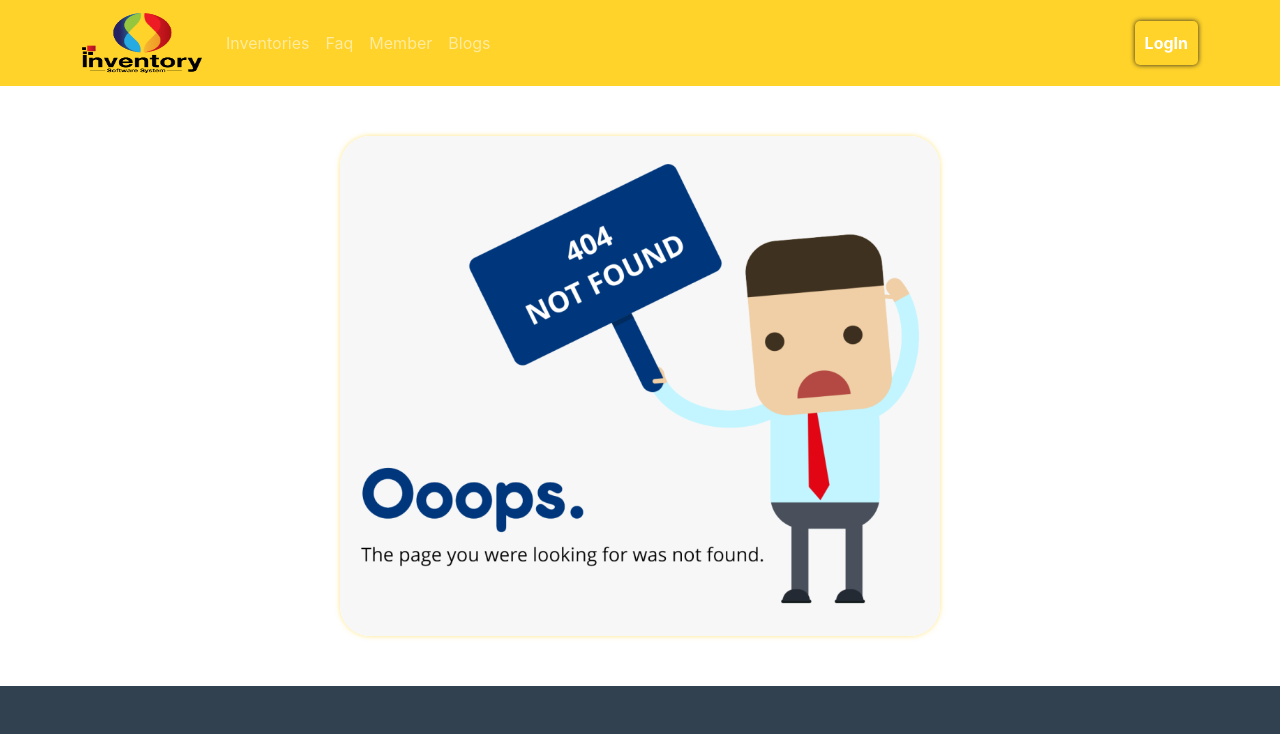
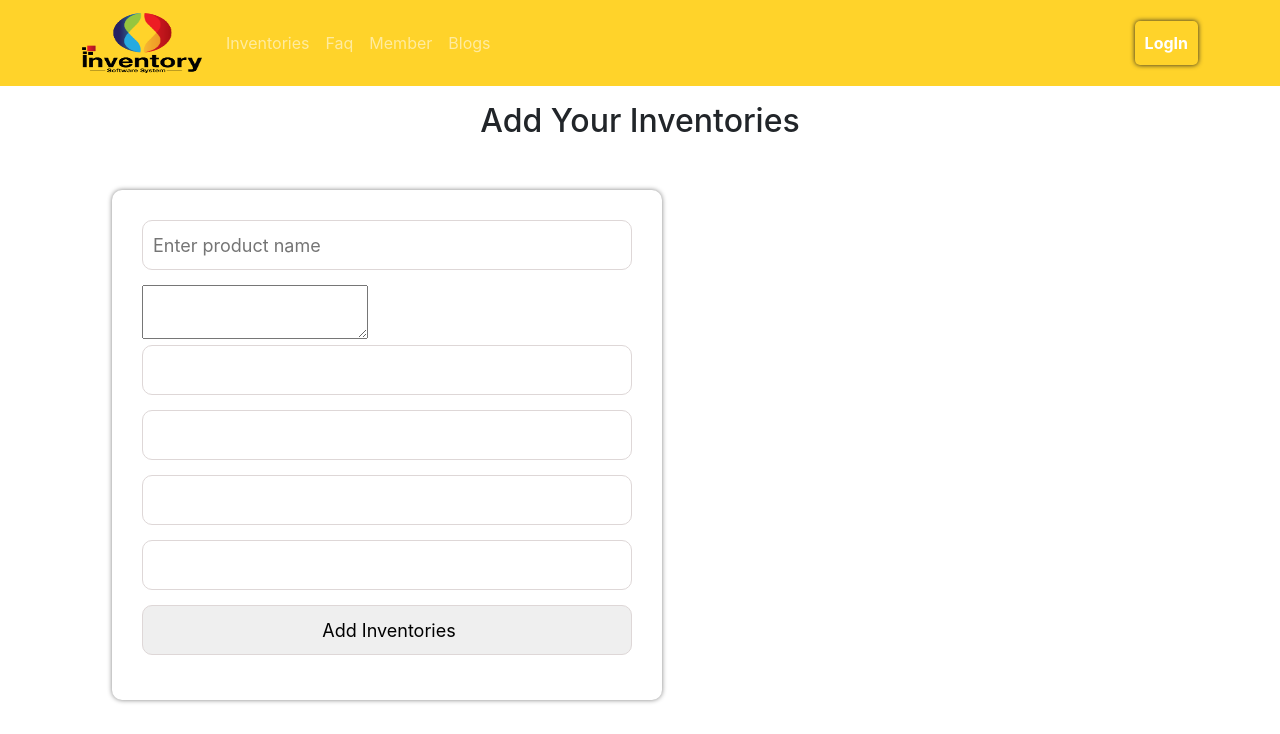
Before and after one commit to ambishalsaha01/warehouse-management-client-side-11, a React (Create React App) app: page /addinventories in a window 1280 px wide. Shown: the top 734 px of the page. Built offline with nearby package versions, Linux system fonts and the light colour scheme; no server answers.

Commit message:
manage inventories setup

```diff
--- a/package.json
+++ b/package.json
@@ -12,6 +12,7 @@
     "react-bootstrap": "^2.3.1",
     "react-dom": "^18.1.0",
     "react-firebase-hooks": "^5.0.3",
+    "react-hook-form": "^7.30.0",
     "react-router-dom": "^6.3.0",
     "react-scripts": "5.0.1",
     "react-toastify": "^8.2.0",
--- a/src/App.js
+++ b/src/App.js
@@ -8,6 +8,8 @@ import Header from './Pages/Shared/Header/Header';
 import NotFound from './Pages/Shared/NotFound/NotFound';
 import './App.css';
 import InventoryDetails from './Pages/Home/InventoryDetails/InventoryDetails';
+import ManageInventories from './Pages/ManageInventories/ManageInventories';
+import AddInventories from './Pages/AddInventories/AddInventories';
 
 function App() {
   return (
@@ -20,7 +22,8 @@ function App() {
         <Route path='/blogs' element={<Blogs></Blogs>}></Route>
         <Route path='/login' element={<Login></Login>}></Route>
         <Route path='/register' element={<Register></Register>}></Route>
-        <Route path=''></Route>
+        <Route path='/manageinventories' element={<ManageInventories></ManageInventories>}></Route>
+        <Route path='/addinventories' element={<AddInventories></AddInventories>}></Route>
         <Route path='*' element={<NotFound></NotFound>}></Route>
       </Routes>
       <Footer></Footer>
--- /dev/null
+++ b/src/Pages/AddInventories/AddInventories.css
@@ -0,0 +1,19 @@
+.add-inventory-container{
+    margin: 50px 30px;
+    padding: 30px;
+    max-width: 550px;
+    background-color: #fff;
+    box-shadow: 0 0 5px  rgba(0, 0, 0, 0.499);
+    border-radius: 10px;
+}
+
+.add-inventory-container input{
+    display: block;
+    width: 100%;
+    height: 50px;
+    padding-left: 10px;
+    font-size: 18px;
+    margin-bottom: 15px;
+    border: 1px solid #ded7d7;
+    border-radius: 10px;
+}
--- /dev/null
+++ b/src/Pages/AddInventories/AddInventories.js
@@ -0,0 +1,37 @@
+import React from 'react';
+import { useForm } from "react-hook-form";
+import './AddInventories.css'
+
+const AddInventories = () => {
+    const { register, handleSubmit } = useForm();
+    const onSubmit = data => {
+        const url = `http://localhost:5000/inventory/`
+        fetch(url, {
+            method: 'POST',
+            headers: {
+                'content-type': 'application/json'
+            },
+            body: JSON.stringify(data)
+        })
+            .then(res => res.json())
+            .then(result => { console.log(result) })
+    };
+    return (
+        <div className='container'>
+            <h2 className='text-center my-3'>Add Your Inventories</h2>
+            <div className="add-inventory-container">
+                <form onSubmit={handleSubmit(onSubmit)}>
+                    <input placeholder='Enter product name' type="product Name" {...register("productName", { required: true })} />
+                    <textarea type="description" {...register("description")} />
+                    <input type="price" {...register("price")} />
+                    <input type="quantity" {...register("quantity")} />
+                    <input type="img url" {...register("img")} />
+                    <input type="suplierName" {...register("suplierName")} />
+                    <input value='Add Inventories' type="submit" />
+                </form>
+            </div>
+        </div>
+    );
+};
+
+export default AddInventories;
--- /dev/null
+++ b/src/Pages/Home/InventoryDetails/InventoryDetails.css
@@ -0,0 +1,26 @@
+.inventory-detail-container{
+    display: grid;
+    grid-template-columns: 1fr;
+    grid-gap: 20px;
+    margin: 30px 0;
+}
+
+.inventory-detail-items{
+    display: grid;
+    grid-template-columns: repeat(2, 1fr);
+    align-items: center;
+    grid-gap: 30px;
+}
+
+.inventory-detail-items p{
+    margin-bottom: 8px;
+}
+
+.delevered-btn {
+    width: 100%;
+    border: 0;
+    padding: 10px;
+    border-radius: 10px;
+    color: #fff;
+    background-color: #ffd32a;
+}
--- a/src/Pages/Home/InventoryDetails/InventoryDetails.js
+++ b/src/Pages/Home/InventoryDetails/InventoryDetails.js
@@ -1,21 +1,49 @@
 import React, { useEffect, useState } from 'react';
-import { useParams } from 'react-router-dom';
+import { Link, useParams } from 'react-router-dom';
+import './InventoryDetails.css'
 
 const InventoryDetails = () => {
-    const {inventoryId} = useParams();
+    const { inventoryId } = useParams();
 
     const [inventory, setInventory] = useState({})
-    useEffect(()=>{
+    useEffect(() => {
         const url = `http://localhost:5000/inventory/${inventoryId}`
         console.log(url)
         fetch(url)
-        .then(res => res.json())
-        .then(data => setInventory(data))
+            .then(res => res.json())
+            .then(data => setInventory(data))
     }, []);
 
     return (
-        <div>
-           <h2>get service: {inventory.price}</h2>
+        <div className='container'>
+            <div className="inventory-detail-container">
+                <div className="inventory-detail-items">
+                    <div>
+                        <img className='w-100' src={inventory.img} alt="service-img" />
+                    </div>
+                    <div>
+                        <h4>{inventory.productName}</h4>
+                        <p><small>{inventory.description}</small></p>
+                        <p>Price: <small>{inventory.price}</small></p>
+                        <p>Quantity: <small>{inventory.quantity}</small></p>
+                        <p>SuplierName: <small>{inventory.suplierName}</small></p>
+                        <div className='manage-button'>
+                            <button className='delevered-btn'>Delivered</button>
+                        </div>
+                    </div>
+                </div>
+                <div className="inventory-detail-items1 text-center">
+                    <h2>Restock The Item</h2>
+                    <form className='mt-3'>
+                        <input type="text" />
+                        <button>Add Quantity</button>
+                        <br />
+                        <div className='more-inventories text-center'>
+                            <Link className='inventories-btn' to='/manageinventories'>Manage Inventories</Link>
+                        </div>
+                    </form>
+                </div>
+            </div>
         </div>
     );
 };
--- a/src/Pages/Home/Services/Inventories.css
+++ b/src/Pages/Home/Services/Inventories.css
@@ -7,6 +7,20 @@
     grid-template-columns: repeat(3, 1fr);
     grid-gap: 30px;
     margin-bottom: 70px;
+}
+
+.inventories-btn{
+    text-decoration: none;
+    width: 100%;
+    border: 0;
+    padding: 10px;
+    border-radius: 10px;
+    color: #fff;
+    background-color: #ffd32a;
+}
+
+.inventories-btn:hover{
+    color: #fff;
 }
 
 @media screen and (max-width: 768px){
--- a/src/Pages/Home/Services/Inventories.js
+++ b/src/Pages/Home/Services/Inventories.js
@@ -1,4 +1,5 @@
 import React from 'react';
+import { Link } from 'react-router-dom';
 import GetDbService from '../../../Hooks/GetDbService';
 import Inventory from '../Service/Inventory';
 import './Inventories.css'
@@ -17,6 +18,9 @@ const Inventories = () => {
                         ></Inventory>)
                     }
                 </div>
+                <div className='more-inventories text-center'>
+                    <Link className='inventories-btn' to='/manageinventories'>Manage Inventories</Link>
+                </div>
             </div>
         </div>
     );
--- /dev/null
+++ b/src/Pages/ManageInventories/ManageInventories.js
@@ -0,0 +1,28 @@
+import React from 'react';
+import { Link } from 'react-router-dom';
+import GetDbService from '../../Hooks/GetDbService';
+import Inventory from '../Home/Service/Inventory';
+
+const ManageInventories = () => {
+    const [inventories, setInventories] = GetDbService();
+    return (
+        <div>
+            <div id='inventories' className='container'>
+                <div className="row">
+                    <Link className='add-inventories' to='/addinventories'>Add Inventories</Link>
+                    <h2 className='text-center'>All Inventories</h2>
+                    <div className="services-container">
+                        {
+                            inventories.map(inventory => <Inventory
+                                key={inventory._id}
+                                inventory={inventory}
+                            ></Inventory>)
+                        }
+                    </div>
+                </div>
+            </div>
+        </div>
+    );
+};
+
+export default ManageInventories;
```
Also changed, not shown: 1 other file (tests, documents, lock files or other folders).
